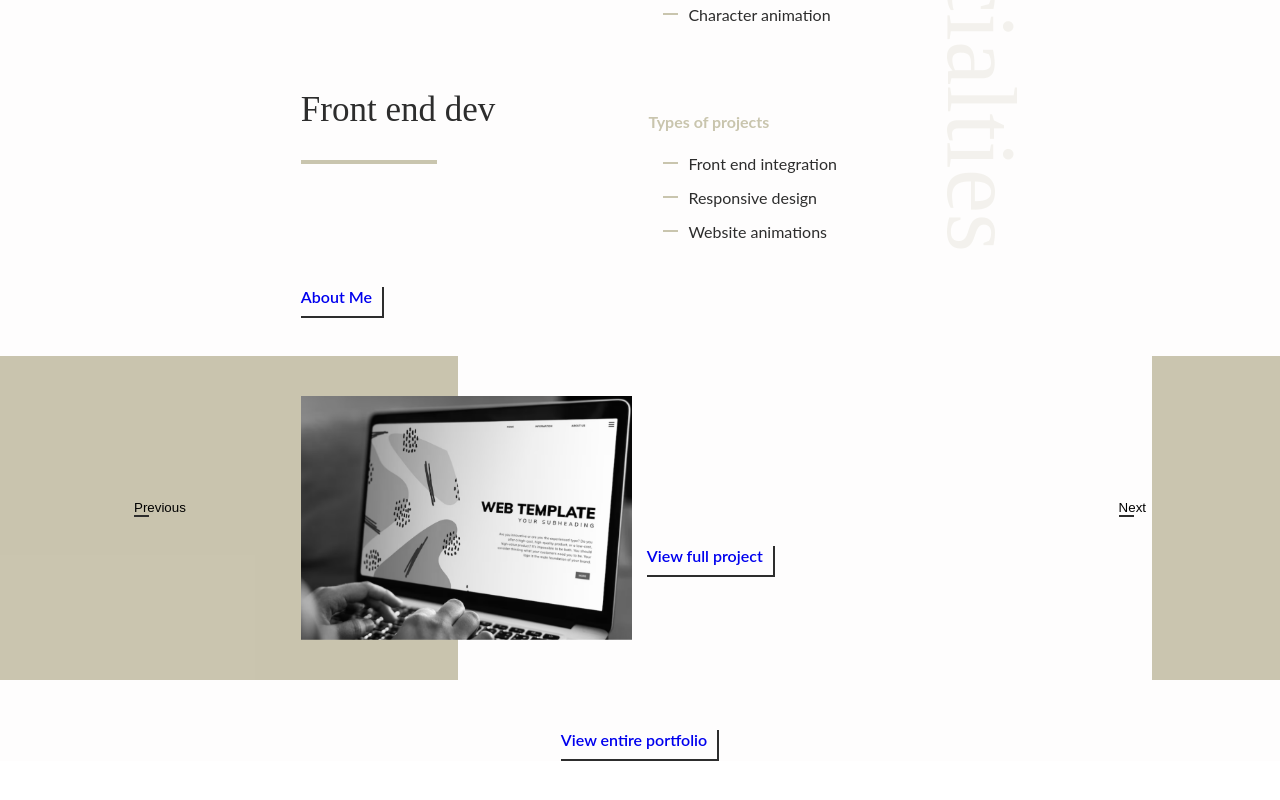
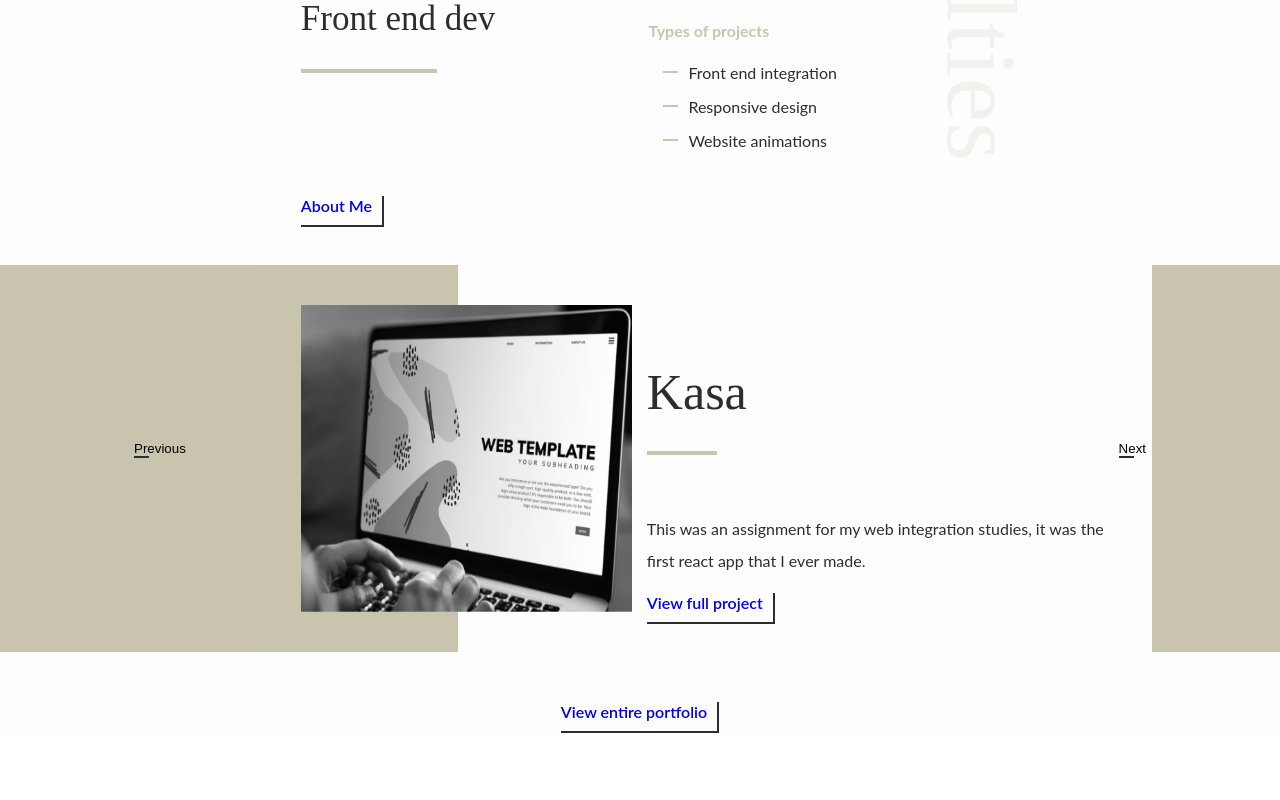
Before and after one commit to Mandiii/portfolio2024, a React (Create React App) app: page / in a window 1280 px wide. Shown: the part 970-1770 px from the top of the page. Built offline with nearby package versions, Linux system fonts and the light colour scheme.

Commit message:
Text fixes

```diff
--- a/package.json
+++ b/package.json
@@ -2,6 +2,7 @@
   "name": "portfolio2024",
   "version": "0.1.0",
   "private": true,
+  "homepage": "https://mandiii.github.io",
   "dependencies": {
     "@reduxjs/toolkit": "^2.2.2",
     "@testing-library/jest-dom": "^5.17.0",
@@ -17,9 +18,9 @@
     "web-vitals": "^2.1.4"
   },
   "scripts": {
+    "predeploy": "npm run build",
+    "deploy": "gh-pages -d build",
     "start": "react-scripts start",
-    "predeploy" : "npm run build",
-    "deploy" : "gh-pages -d build",
     "build": "react-scripts build",
     "test": "react-scripts test",
     "eject": "react-scripts eject"
--- a/public/assets/projects.json
+++ b/public/assets/projects.json
@@ -1,31 +1,27 @@
 [
     {
-        "id": "",
+        "id": "kasa",
         "coverImg": "/assets/images/kasa/kasa-cover.png",
-        "title": "",
-        "description": "",
-        "sort": "design",
-        "pre-title": "",
-        "date": "",
-        "duration": "",
-        "context": "",
-        "fullImg": "/assets/images/",
+        "title": "Kasa",
+        "description": "This was an assignment for my web integration studies, it was the first react app that I ever made.",
+        "sort": "dev",
+        "pre-title": "React integration",
+        "date": "August 2023",
+        "duration": "2 weeks",
+        "context": "School assignment",
+        "fullImg": "/assets/images/kasa/kasa-full.png",
         "list": {
-            "listTitle": "Constraints",
+            "listTitle": "Skills learnt",
             "listElements": [
                 {
-                    "text": "Theme : Limited Space",
+                    "text": "React",
                     "id": 0
                 },
                 {
-                    "text": "Time Limit : One weekend",
+                    "text": "Sass",
                     "id": 1
                 }
             ]
-        },
-        "button": {
-            "text": "",
-            "link": ""
         }
     },
     {
@@ -44,7 +40,7 @@
             "listTitle": "Constraints",
             "listElements": [
                 {
-                    "text": "Theme : Limited Space",
+                    "text": "Theme : Summoning",
                     "id": 0
                 },
                 {
@@ -59,32 +55,32 @@
         }
     },
     {
-        "id": "",
+        "id": "ohmyfood",
         "coverImg": "/assets/images/ohmyfood/ohmyfood-cover.png",
-        "title": "",
-        "description": "",
-        "sort": "design",
-        "pre-title": "",
-        "date": "",
-        "duration": "",
-        "context": "",
-        "fullImg": "/assets/images/",
+        "title": "Oh My Food",
+        "description": "This was a school assignment to practice HTML and CSS as well as learning some basic CSS animations.",
+        "sort": "dev",
+        "pre-title": "CSS animations",
+        "date": "April 2023",
+        "duration": "1 month",
+        "context": "School assignment",
+        "fullImg": "/assets/images/ohmyfood/ohmyfood.png",
         "list": {
-            "listTitle": "Constraints",
+            "listTitle": "Skills learnt",
             "listElements": [
                 {
-                    "text": "Theme : Limited Space",
+                    "text": "HTML & CSS",
                     "id": 0
                 },
                 {
-                    "text": "Time Limit : One weekend",
+                    "text": "CSS animations",
                     "id": 1
                 }
             ]
         },
         "button": {
-            "text": "",
-            "link": ""
+            "text": "See the website here",
+            "link": "https://mandiii.github.io/ohmyfood/"
         }
     },
     {
--- a/src/pages/About.js
+++ b/src/pages/About.js
@@ -38,9 +38,8 @@ function About() {
                 <div className="about-banner">
                     <h1 ><span className='pre-title'>About Me</span> <br/>
                     Experience</h1>
-                <p>Lorem ipsum dolor sit amet, consectetur adipiscing elit. Vivamus finibus enim mi, vitae porttitor odio porttitor ac. Nulla ut neque ut enim varius aliquam nec a augue.
-Lorem ipsum dolor sit amet, consectetur adipiscing elit. Vivamus finibus enim mi, vitae porttitor odio porttitor ac. Nulla ut neque ut enim varius aliquam nec a augue.</p>
-            </div>
+                    <p>I initially started  with studying graphic design, but in each of the courses I did there was a short chapter about HTML and CSS and I always really enjoyed it. I then decided to study front end integration to be able to design a web page and code it myself. I also did an apprenticeship in motion design for a year where I learnt to create animated ads and explainer videos. Since then I've been an apprentice at a web agengy doing all sorts of tasks from design to character animations to web integration.</p>
+                </div>
             </section>
 
             <section className="about-grid">
@@ -52,7 +51,7 @@ Lorem ipsum dolor sit amet, consectetur adipiscing elit. Vivamus finibus enim mi
                     </div>
                     {theme === "snow" && <img className='mapLine' src={mapLine}/>}
                     <div>
-                        <h3>Formation graphiste</h3>
+                        <h3>Graphic design course</h3>
                         <p>Online-Schule für Gestaltung</p>
                     </div>
                     {theme === "snow" && <img className='mapLine' src={mapLine}/>}
@@ -80,7 +79,7 @@ Lorem ipsum dolor sit amet, consectetur adipiscing elit. Vivamus finibus enim mi
 
                 <div className="about-text">
                     <h2><span className="pre-title">A little bit</span><br/>About Me</h2>
-                    <p>Lorem ipsum dolor sit amet, consectetur adipiscing elit. Vivamus finibus enim mi, vitae porttitor odio porttitor ac. Nulla ut neque ut enim varius aliquam nec a augue. Lorem ipsum dolor sit amet, consectetur adipiscing elit. Vivamus finibus enim mi, vitae porttitor odio porttitor ac. Nulla ut neque ut enim varius aliquam nec a augue.</p>
+                    <p>I love designing things, from game characters to websites, and now that I understand how web integration works I am able to keep in that in mind while designing which makes it much easier to integrate. I also really enjoy illustration and character design.</p>
                 </div>
 
                 <div className="spoken-languages">
--- a/src/pages/Home.js
+++ b/src/pages/Home.js
@@ -80,8 +80,7 @@ function Home() {
                 <div className="text-part">
                     <h1 ><span className='pre-title'>Mandi Gansauge</span> <br/>
                     Portfolio</h1>
-                    <p>Lorem ipsum dolor sit amet, consectetur adipiscing elit. Vivamus finibus enim mi, vitae porttitor odio porttitor ac. Nulla ut neque ut enim varius aliquam nec a augue.
-Lorem ipsum dolor sit amet, consectetur adipiscing elit. Vivamus finibus enim mi, vitae porttitor odio porttitor ac. Nulla ut neque ut enim varius aliquam nec a augue.</p>
+                    <p></p>
                 </div>
                 {theme==="elegant" && <img src={BannerImg} alt="" />}
             </div>
--- a/src/pages/Project.js
+++ b/src/pages/Project.js
@@ -1,5 +1,4 @@
-import crypt from "../images/project/crypt.png";
-import { useParams } from "react-router";
+ import { useParams } from "react-router";
 import { useNavigate } from "react-router";
 import { useState, useEffect } from "react";
 
@@ -80,7 +79,7 @@ function Project() {
             <section className="fullwidth">
                 <img src={process.env.PUBLIC_URL + projectContent.fullImg} />
             </section>
-            <a href={projectContent.button.link} target="_blanc" className="btn btn-neutral">{projectContent.button.text}</a>
+            {projectContent.button && <a href={projectContent.button.link} target="_blanc" className="btn btn-neutral">{projectContent.button.text}</a>}
 
         </main>
     )
```
